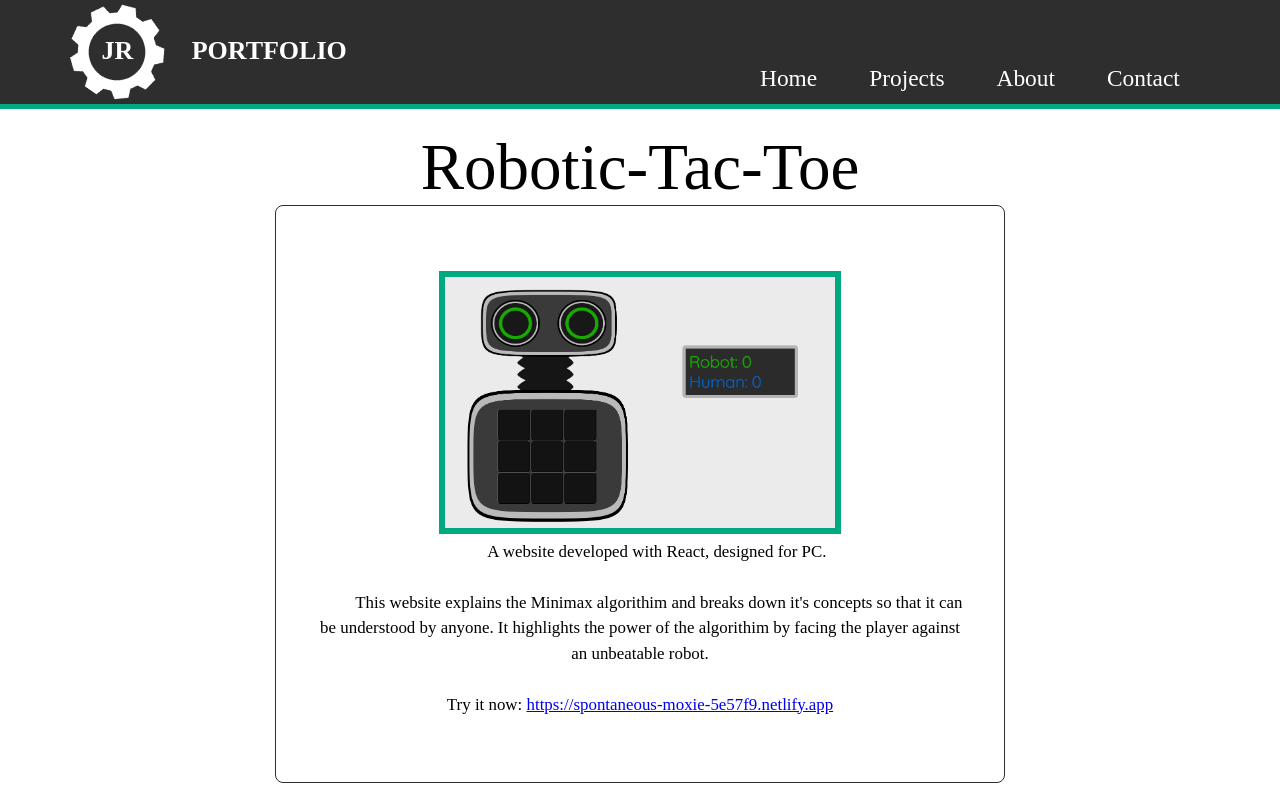
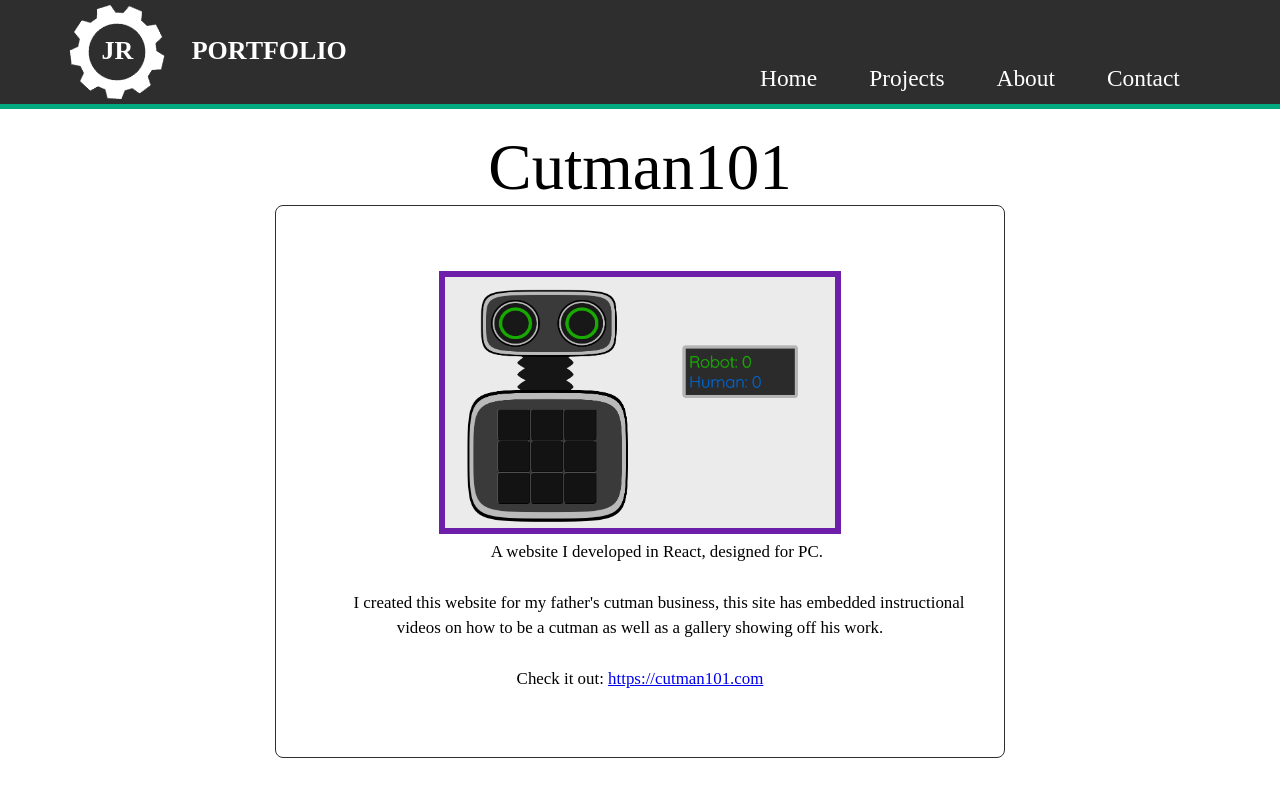
Before and after one commit to jriddle11/Portfolio, a React (Create React App) app: page /projects in a window 1280 px wide. Shown: the top 800 px of the page. Built offline with nearby package versions, Linux system fonts and the light colour scheme.

Commit message:
new project

```diff
--- a/src/Projects.js
+++ b/src/Projects.js
@@ -7,6 +7,19 @@ import { Link } from 'react-router-dom';
 const Projects = () => {
     return (
         <div className="center inline">
+            <div className="block">
+                <span className="blockTitle">Cutman101</span><br/>
+
+                <div className="aboutBlockText">
+                    <img className='purpleBorder robotPic' src={Robot} alt='Cutman101'/>
+                    <p className='descriptionText'>
+                    &emsp;&emsp;A website I developed in React, designed for PC.<br /><br />&emsp;&emsp;
+                    I created this website for my father's cutman business, this site has embedded instructional videos on how to be a cutman as well as a gallery showing off his work.
+                    <br /><br />
+                    Check it out: <a href={'https://cutman101.com'} rel="noreferrer" target='_blank'>https://cutman101.com</a>
+                    </p>
+                </div>
+            </div>
             <div className="block">
                 <span className="blockTitle">Robotic-Tac-Toe</span><br/>
 
@@ -25,7 +38,7 @@ const Projects = () => {
                 <span className="blockTitle">Groceries O'Plenty</span><br/>
 
                 <div className="aboutBlockText">
-                    <img className='purpleBorder robotPic' src={Grocery} alt='Robotictactoe'/>
+                    <img className='purpleBorder robotPic' src={Grocery} alt='Groceries O Plenty'/>
                     <p className='descriptionText'>
                     &emsp;&emsp;An application to aid users budget their groceries by tracking their receipts.<br /><br />&emsp;&emsp;
                     This App utilizes Ocular Character Recognition in order to save information provided by the user through receipt uploads.
```
